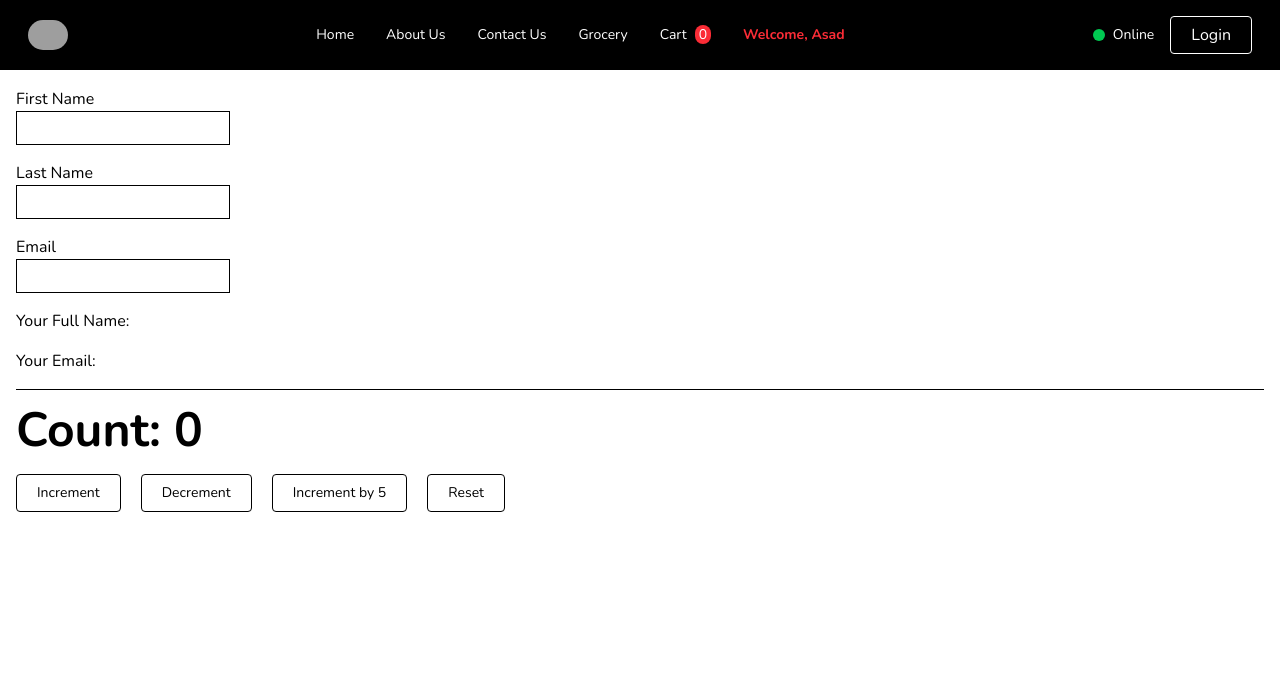
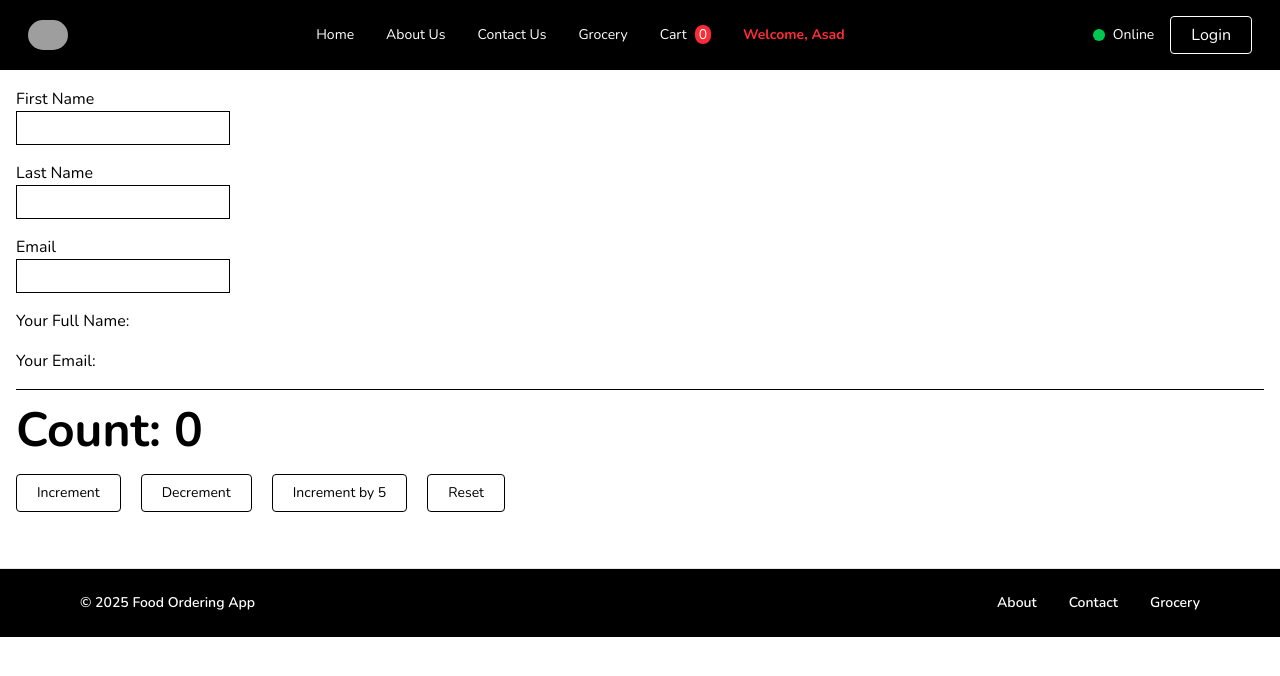
Before and after one commit to Asadali52/namaste-react-course, a React (Vite) app: page /contact in a window 1280 px wide. Shown: the top 676 px of the page. Built offline with nearby package versions, Linux system fonts and the light colour scheme; grey boxes are pictures that could not be loaded; a web font is replaced by a local one.

Commit message:
added footer

```diff
--- a/src/App.js
+++ b/src/App.js
@@ -16,6 +16,7 @@ import MyUserContext from "./utils/MyUserContext";
 import { Provider } from "react-redux";
 import appStore from "./utils/store/appStore";
 import Cart from "./components/Cart";
+import Footer from "./components/Footer";
 
 // import Grocery from "./components/Grocery";
 const Grocery = lazy(() => import("./components/Grocery"))
@@ -43,6 +44,7 @@ const AppLayout = () => {
         <div>
           <Header />
           <Outlet />
+          <Footer />
         </div>
       </MyUserContext.Provider>
     </Provider>
--- /dev/null
+++ b/src/components/Footer.js
@@ -0,0 +1,19 @@
+import React from "react";
+
+const Footer = () => {
+  const currentYear = new Date().getFullYear();
+  return (
+    <footer className="mt-10 border-t border-gray-200 bg-black text-white font-semibold">
+      <div className="max-w-6xl mx-auto px-4 py-6 flex flex-col sm:flex-row items-center justify-between text-sm">
+        <p className="mb-2 sm:mb-0">© {currentYear} Food Ordering App</p>
+        <nav className="flex items-center gap-8">
+          <a className="hover:text-red-600" href="/about">About</a>
+          <a className="hover:text-red-600" href="/contact">Contact</a>
+          <a className="hover:text-red-600" href="/grocery">Grocery</a>
+        </nav>
+      </div>
+    </footer>
+  );
+};
+
+export default Footer;
```
